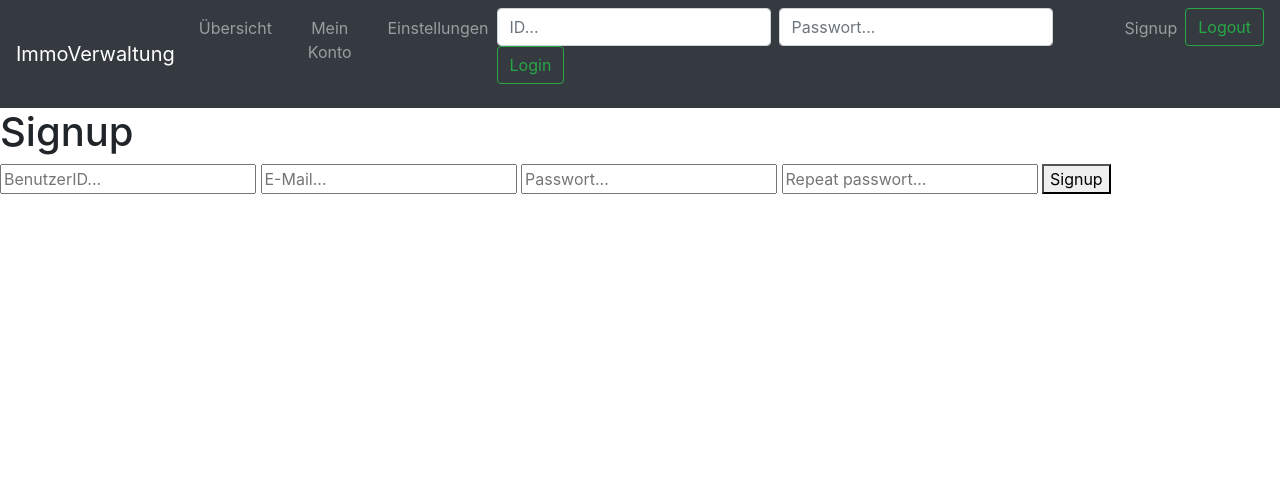
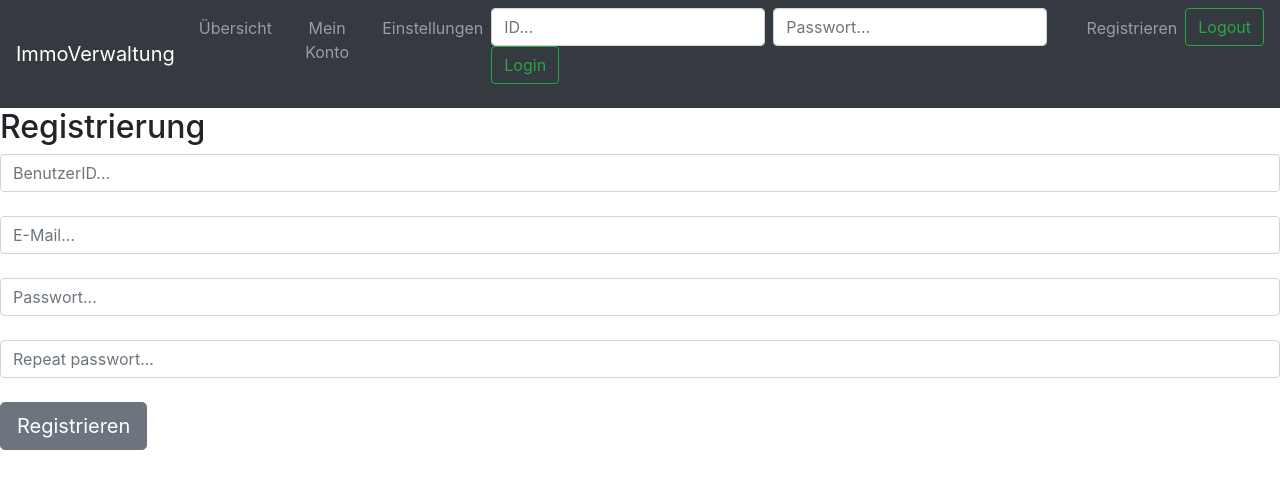
Before and after one commit to Eduard951/ImmoVerwaltung, a PHP site: page /signup.php in a window 1280 px wide. Shown: the top 489 px of the page. Run offline with PHP 8.4, Linux system fonts and the light colour scheme.

Commit message:
registrierung style anpassung + sprache veraendert

```diff
--- a/Software/ImmoVerwaltung/header.php
+++ b/Software/ImmoVerwaltung/header.php
@@ -9,7 +9,7 @@
 
 		<header>
 			<nav class="navbar navbar-expand-lg navbar-dark bg-dark nav-fill">
-			  <a class="navbar-brand" href="#">ImmoVerwaltung</a>
+			  <a class="navbar-brand" href="header.php">ImmoVerwaltung</a>
  			   <div class="collapse navbar-collapse" id="navbarSupportedContent">
 				<ul class="navbar-nav mr-auto">
 					<li class="nav-item"><a href="#" class="nav-link">Übersicht</a></li>
@@ -22,7 +22,7 @@
 						<button class="btn btn-outline-success my-2 my-sm-0" type="submit" name="login-submit">Login</button>
 						</form>
 					</li>
-					<li class="nav-item"><a class="nav-link" href="signup.php">Signup</a></li>
+					<li class="nav-item"><a class="nav-link" href="signup.php">Registrieren</a></li>
 					<li class="nav-item">
 						<form class="form-inline" action="includes/logout.inc.php" method="post">
 							<button class="btn btn-outline-success my-2 my-sm-0" type="submit" name="logout-submit">Logout</button>
--- a/Software/ImmoVerwaltung/signup.php
+++ b/Software/ImmoVerwaltung/signup.php
@@ -4,13 +4,17 @@
 
 
 	<main>
-		<h1>Signup</h1>
+		<h2>Registrierung<span class="badge badge-secondary"></span></h2>
 		<form action="includes/signup.inc.php" method="post">
-		<input type="text" name="id" placeholder="BenutzerID...">
-		<input type="text" name="mail" placeholder="E-Mail...">
-		<input type="password" name="pwd" placeholder="Passwort...">
-		<input type="password" name="pwd-repeat" placeholder="Repeat passwort...">
-		<button type="submit" name="signup-submit">Signup</button>
+		<input class="form-control" type="text" name="id" placeholder="BenutzerID...">
+		<br>
+		<input class="form-control" type="text" name="mail" placeholder="E-Mail...">
+		<br>
+		<input class="form-control" type="password" name="pwd" placeholder="Passwort...">
+		<br>
+		<input class="form-control" type="password" name="pwd-repeat" placeholder="Repeat passwort...">
+		<br>
+		<button class="btn btn-secondary btn-lg" type="submit" name="signup-submit">Registrieren</button>
 		</form>
 	</main>
 
```
